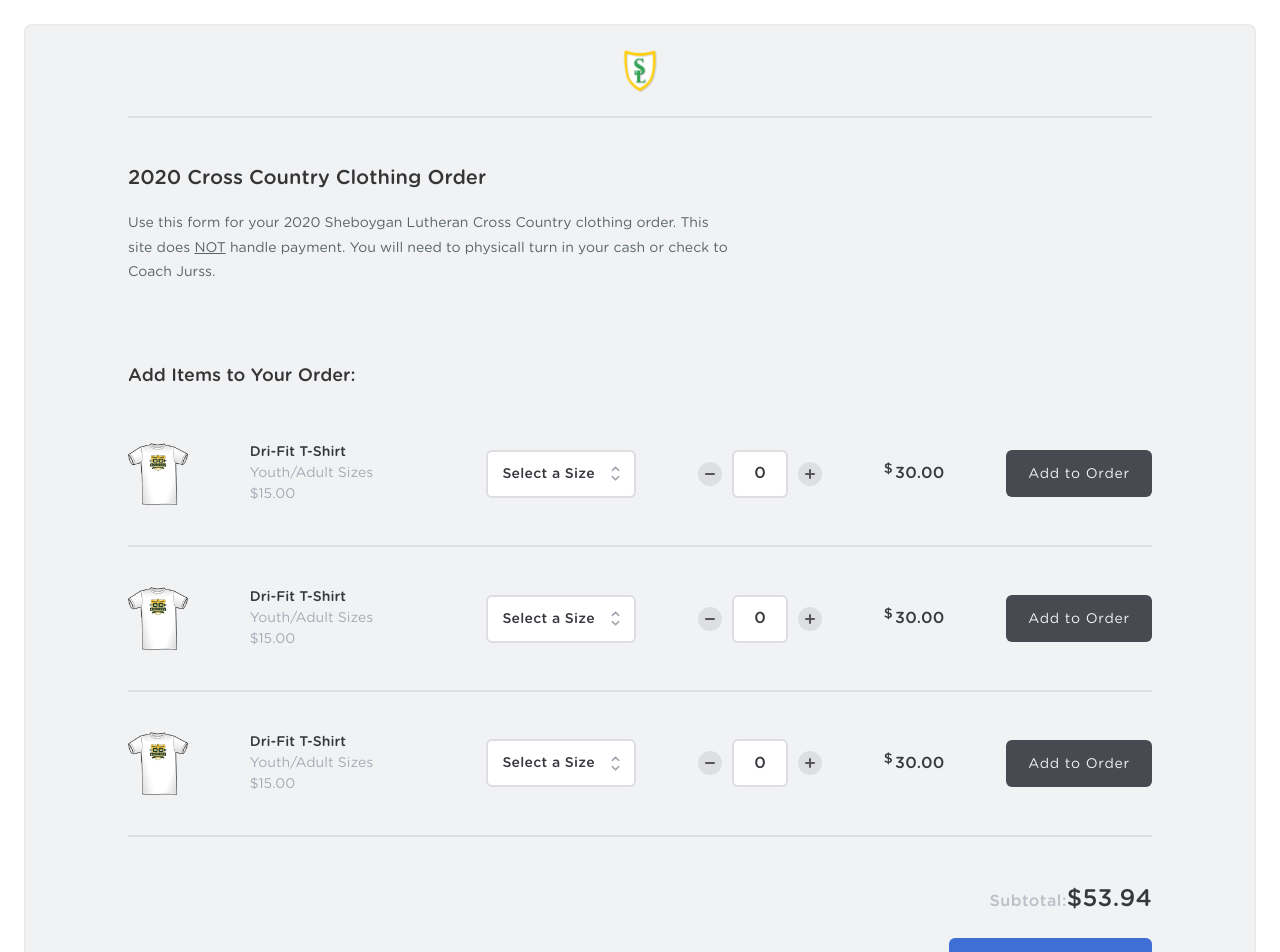
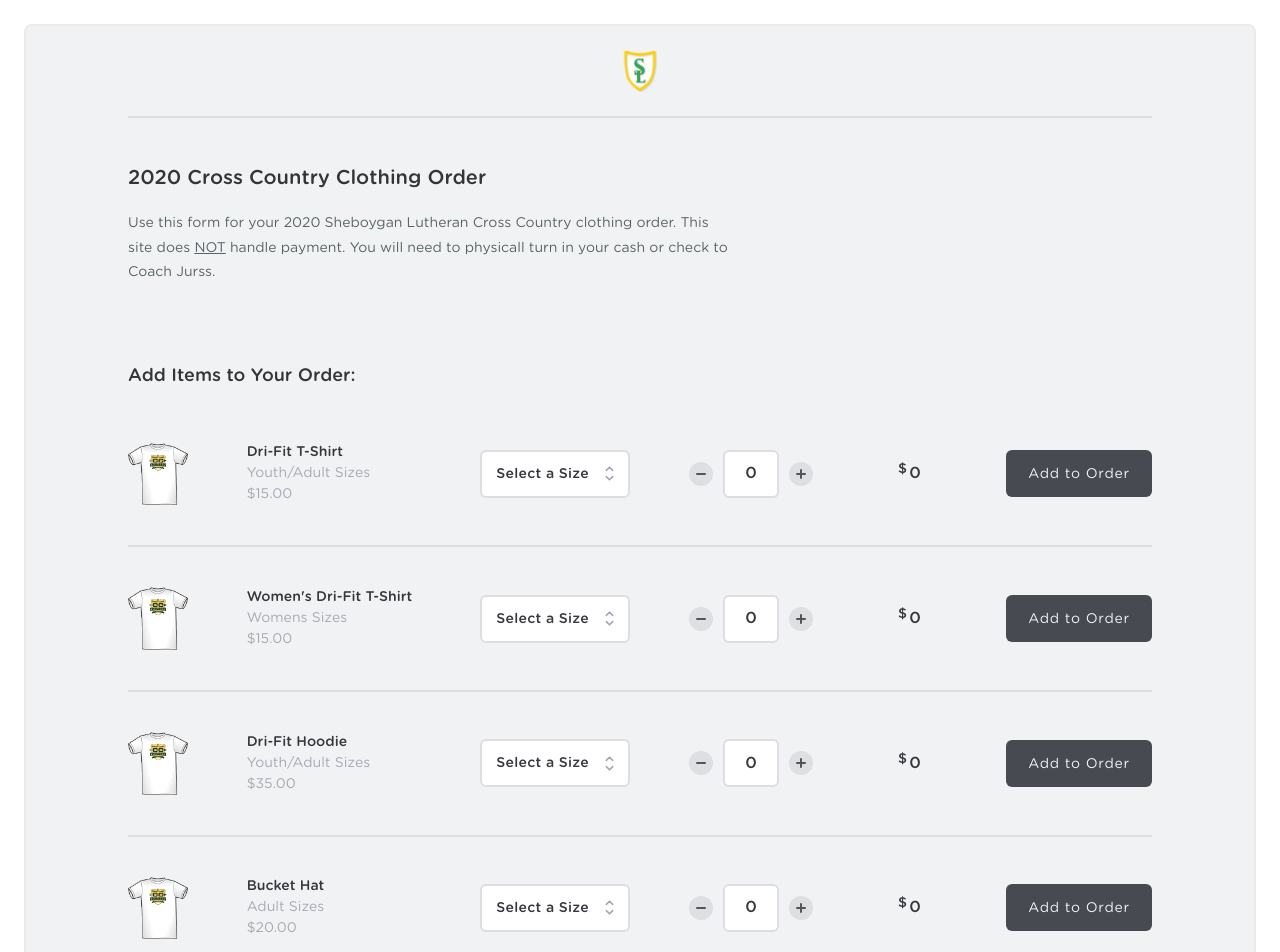
Before and after one commit to seanhasenstein/team-merch-store, a Next.js app: page / in a window 1280 px wide. Shown: the top 952 px of the page. Built offline with nearby package versions, Linux system fonts and the light colour scheme.

Commit message:
add OrderContext and start setup with fake data

```diff
--- a/components/ShoppingItem.js
+++ b/components/ShoppingItem.js
@@ -1,33 +1,78 @@
-import React from 'react';
+import React, { useState, useEffect, useContext } from 'react';
+import { OrderContext } from '../context/OrderContext';
 import styles from '../styles/item.module.css';
 
-const ShoppingItem = () => {
+const ShoppingItem = ({ item }) => {
+  const orderContext = useContext(OrderContext);
+  const [sku, setSku] = useState(undefined);
+  const [quantity, setQuantity] = useState(0);
+  const [total, setTotal] = useState(0);
+  useEffect(() => {
+    console.log({
+      order: orderContext.order,
+      orderTotal: orderContext.orderTotal,
+    });
+    if (isNaN(total)) {
+      setTotal(parseInt(0));
+      return;
+    }
+    if (quantity < 0) setQuantity(0);
+    if (sku === 'DEFAULT') setTotal(0);
+    if (sku && sku !== 'DEFAULT') {
+      const { price } = item.skus.find(element => sku === element.id);
+      setTotal((quantity * (price / 100)).toFixed(2));
+    }
+  }, [sku, quantity]);
+
+  const handleQtyChange = e => {
+    e.preventDefault();
+    setQuantity(e.target.value);
+  };
+
+  const handleDecrement = () => {
+    if (quantity === 0) {
+      setQuantity(0);
+      return;
+    }
+    setQuantity(quantity - 1);
+  };
+
+  const handleIncrement = () => {
+    const num = parseInt(quantity);
+    setQuantity(num + 1);
+  };
+
+  const handleAddToOrder = () => {
+    orderContext.addItemToOrder(item.id, sku, quantity, total);
+    // clear size and quantity
+  };
+
   return (
     <div className={styles.item}>
-      <img
-        className={styles.image}
-        src="/images/tshirt.png"
-        alt="Adult Dri-Fit T-Shirt"
-      />
+      <img className={styles.image} src={item.imgUrl} alt={item.primary} />
       <div className={styles.details}>
-        <h3>Dri-Fit T-Shirt</h3>
-        <p>Youth/Adult Sizes</p>
-        <p>$15.00</p>
+        <h3>{item.primary}</h3>
+        <p>{item.secondary}</p>
+        <p>${(item.price / 100).toFixed(2)}</p>
       </div>
       <div className={styles.size}>
-        <select className="form-select" name="size" id="size">
+        <select
+          className="form-select"
+          name="size"
+          id="size"
+          value={sku}
+          onChange={e => setSku(e.target.value)}
+        >
           <option value="DEFAULT">Select a Size</option>
-          <option value="YOUTH_XS">Youth XS</option>
-          <option value="YOUTH_SM">Youth SM</option>
-          <option value="ADULT_SM">Adult SM</option>
-          <option value="ADULT_MD">Adult MD</option>
-          <option value="ADULT_LG">Adult LG</option>
-          <option value="ADULT_XL">Adult XL</option>
-          <option value="ADULT_XXL">Adult XXL (+$2.00)</option>
+          {item.skus.map(sku => (
+            <option key={sku.id} value={sku.id}>
+              {sku.label}
+            </option>
+          ))}
         </select>
       </div>
       <div className={styles.quantity}>
-        <button>
+        <button onClick={handleDecrement}>
           <svg
             xmlns="http://www.w3.org/2000/svg"
             viewBox="0 0 20 20"
@@ -44,13 +89,14 @@ const ShoppingItem = () => {
           <label htmlFor="quantity">Qty.</label>
           <input
             className="form-input"
-            type="text"
-            value="0"
-            id="quanity"
-            name="quantity"
+            type="number"
+            value={quantity}
+            id={`quantity-${item.id}`}
+            name={`quantity-${item.id}`}
+            onChange={handleQtyChange}
           />
         </div>
-        <button>
+        <button onClick={handleIncrement}>
           <svg
             xmlns="http://www.w3.org/2000/svg"
             viewBox="0 0 20 20"
@@ -65,9 +111,10 @@ const ShoppingItem = () => {
         </button>
       </div>
       <div className={styles.total}>
-        <span>$</span>30.00
+        <span>$</span>
+        {total}
       </div>
-      <button className={styles.add}>
+      <button className={styles.add} onClick={handleAddToOrder}>
         Add to Order
         <svg
           xmlns="http://www.w3.org/2000/svg"
--- /dev/null
+++ b/context/OrderContext.js
@@ -0,0 +1,47 @@
+import React, { createContext, useState } from 'react';
+
+const OrderContext = createContext();
+const { Provider } = OrderContext;
+
+const OrderProvider = ({ children }) => {
+  const [order, setOrder] = useState([]);
+  const [orderTotal, setOrderTotal] = useState(0);
+
+  // [
+  // 	{
+  // 		itemId: 'i1',
+  // 		quantity: 1,
+  // 		sku: {
+  // 			id: 'i1-s0',
+  // 			label: 'Youth XS',
+  // 			price: 1500
+  // 		}
+  // 	}
+  // ]
+
+  const addItemToOrder = (itemId, skuId, quantity, itemTotal) => {
+    // check if itemId and skuId (size) is already in the order
+    // if yes => then only update the quantity,
+    // if no => then add the product to the order
+    setOrder([...order, { itemId, skuId, quantity, itemTotal }]);
+    console.log('itemTotal', typeof parseInt(itemTotal), parseInt(itemTotal));
+    setOrderTotal(orderTotal + parseInt(itemTotal));
+  };
+
+  const removeItemFromOrder = () => {};
+
+  return (
+    <Provider
+      value={{
+        order,
+        orderTotal,
+        addItemToOrder,
+        removeItemFromOrder,
+      }}
+    >
+      {children}
+    </Provider>
+  );
+};
+
+export { OrderContext, OrderProvider };
--- /dev/null
+++ b/data/index.js
@@ -0,0 +1,200 @@
+export const items = [
+  {
+    id: 'i-1',
+    primary: 'Dri-Fit T-Shirt',
+    secondary: 'Youth/Adult Sizes',
+    imgUrl: '/images/tshirt.png',
+    price: 1500,
+    skus: [
+      {
+        id: 'i1-s0',
+        label: 'Youth XS',
+        value: 'YOUTH_XS',
+        price: 1500,
+      },
+      {
+        id: 'i1-s1',
+        label: 'Youth SM',
+        value: 'YOUTH_SM',
+        price: 1500,
+      },
+      {
+        id: 'i1-s2',
+        label: 'Adult SM',
+        value: 'ADULT_SM',
+        price: 1500,
+      },
+      {
+        id: 'i1-s3',
+        label: 'Adult MD',
+        value: 'ADULT_MD',
+        price: 1500,
+      },
+      {
+        id: 'i1-s4',
+        label: 'Adult LG',
+        value: 'ADULT_LG',
+        price: 1500,
+      },
+      {
+        id: 'i1-s5',
+        label: 'Adult XL',
+        value: 'ADULT_XL',
+        price: 1500,
+      },
+      {
+        id: 'i1-s6',
+        label: 'Adult XXL (+$2.00)',
+        value: 'ADULT_XXL',
+        price: 1700,
+      },
+      {
+        id: 'i1-s7',
+        label: 'Adult XXXL (+$2.00)',
+        value: 'ADULT_XXXL',
+        price: 1700,
+      },
+    ],
+  },
+  {
+    id: 'i-2',
+    primary: "Women's Dri-Fit T-Shirt",
+    secondary: 'Womens Sizes',
+    imgUrl: '/images/tshirt.png',
+    price: 1500,
+    skus: [
+      {
+        id: 'i2-s1',
+        label: 'Woman XS',
+        value: 'Woman_XS',
+        price: 1500,
+      },
+      {
+        id: 'i2-s2',
+        label: 'Woman SM',
+        value: 'Woman_SM',
+        price: 1500,
+      },
+      {
+        id: 'i2-s3',
+        label: 'Woman MD',
+        value: 'Woman_MD',
+        price: 1500,
+      },
+      {
+        id: 'i2-s4',
+        label: 'Woman LG',
+        value: 'Woman_LG',
+        price: 1500,
+      },
+      {
+        id: 'i2-s5',
+        label: 'Woman XL',
+        value: 'Woman_XL',
+        price: 1500,
+      },
+      {
+        id: 'i2-s6',
+        label: 'Woman XXL (+$2.00)',
+        value: 'Woman_XXL',
+        price: 1700,
+      },
+      {
+        id: 'i2-s7',
+        label: 'Woman XXXL (+$2.00)',
+        value: 'Woman_XXXL',
+        price: 1700,
+      },
+    ],
+  },
+  {
+    id: 'i-3',
+    primary: 'Dri-Fit Hoodie',
+    secondary: 'Youth/Adult Sizes',
+    imgUrl: '/images/tshirt.png',
+    price: 3500,
+    skus: [
+      {
+        id: 'i3-s0',
+        label: 'Youth XS',
+        value: 'YOUTH_XS',
+        price: 3500,
+      },
+      {
+        id: 'i3-s1',
+        label: 'Youth SM',
+        value: 'YOUTH_SM',
+        price: 3500,
+      },
+      {
+        id: 'i3-s2',
+        label: 'Adult SM',
+        value: 'ADULT_SM',
+        price: 3500,
+      },
+      {
+        id: 'i3-s3',
+        label: 'Adult MD',
+        value: 'ADULT_MD',
+        price: 3500,
+      },
+      {
+        id: 'i3-s4',
+        label: 'Adult LG',
+        value: 'ADULT_LG',
+        price: 3500,
+      },
+      {
+        id: 'i3-s5',
+        label: 'Adult XL',
+        value: 'ADULT_XL',
+        price: 3500,
+      },
+      {
+        id: 'i3-s6',
+        label: 'Adult XXL (+$3.00)',
+        value: 'ADULT_XXL',
+        price: 3800,
+      },
+      {
+        id: 'i3-s7',
+        label: 'Adult XXXL (+$3.00)',
+        value: 'ADULT_XXXL',
+        price: 3800,
+      },
+    ],
+  },
+  {
+    id: 'i-4',
+    primary: 'Bucket Hat',
+    secondary: 'Adult Sizes',
+    imgUrl: '/images/tshirt.png',
+    price: 2000,
+    skus: [
+      {
+        id: 'i4-s0',
+        label: 'SM',
+        value: 'SM',
+        price: 2000,
+      },
+      {
+        id: 'i4-s1',
+        label: 'MD',
+        value: 'MD',
+        price: 2000,
+      },
+      {
+        id: 'i4-s2',
+        label: 'LG',
+        value: 'LG',
+        price: 2000,
+      },
+      {
+        id: 'i4-s3',
+        label: 'XL',
+        value: 'XL',
+        price: 2000,
+      },
+    ],
+  },
+];
--- a/pages/_app.js
+++ b/pages/_app.js
@@ -1,7 +1,12 @@
+import { OrderProvider } from '../context/OrderContext';
 import '../styles/global.css';
 
 const MerchOrderApp = ({ Component, pageProps }) => {
-  return <Component {...pageProps} />;
+  return (
+    <OrderProvider>
+      <Component {...pageProps} />
+    </OrderProvider>
+  );
 };
 
 export default MerchOrderApp;
--- a/pages/index.js
+++ b/pages/index.js
@@ -1,12 +1,17 @@
-import React from 'react';
+import React, { useContext } from 'react';
 import Head from 'next/head';
 import Link from 'next/link';
+import { OrderContext } from '../context/OrderContext';
 import Layout from '../components/Layout';
 import ShoppingItem from '../components/ShoppingItem';
 import Instructions from '../components/Instructions';
 import styles from '../styles/main.module.css';
+import { items } from '../data';
 
-const Home = () => (
+const Home = () => {
+  const orderContext = useContext(OrderContext);
+  console.log(typeof orderContext.orderTotal, orderContext.orderTotal);
+  return (
     <Layout>
       <Head>
         <title>Sheboygan Lutheran CC | 2020 Clothing Order</title>
@@ -16,20 +21,20 @@ const Home = () => (
         <h2>2020 Cross Country Clothing Order</h2>
         <p>
           Use this form for your 2020 Sheboygan Lutheran Cross Country clothing
-        order. This site does <span>NOT</span> handle payment. You will need to
-        physicall turn in your cash or check to Coach Jurss.
+          order. This site does <span>NOT</span> handle payment. You will need
+          to physicall turn in your cash or check to Coach Jurss.
         </p>
         <h4>Add Items to Your Order:</h4>
       </Instructions>
 
       <div className={styles.list}>
-      <ShoppingItem />
-      <ShoppingItem />
-      <ShoppingItem />
+        {items.map(item => (
+          <ShoppingItem key={item.id} item={item} />
+        ))}
       </div>
       <div className={styles.footer}>
         <div className={styles.total}>
-        <span>Subtotal:</span>$53.94
+          <span>Subtotal:</span>${orderContext.orderTotal.toFixed(2)}
         </div>
         <Link href="/review-order">
           <a className={styles.button}>
@@ -52,5 +57,6 @@ const Home = () => (
       </div>
     </Layout>
   );
+};
 
 export default Home;
--- a/styles/global.css
+++ b/styles/global.css
@@ -67,10 +67,17 @@ button {
   line-height: 1.5;
 }
 
-input[type='text']:focus {
+input[type='text']:focus,
+input[type='number']:focus {
   outline: none;
   box-shadow: 0 0 0 4px rgba(65, 141, 203, 0.2);
   border-color: #8faef4;
+}
+
+input[type='number']::-webkit-inner-spin-button,
+input[type='number']::-webkit-outer-spin-button {
+  -webkit-appearance: none;
+  margin: 0;
 }
 
 .form-select {
--- a/styles/item.module.css
+++ b/styles/item.module.css
@@ -115,7 +115,9 @@
 }
 
 .total {
+  min-width: 4.75rem;
   display: flex;
+  justify-content: center;
   font-size: 1rem;
   font-weight: 500;
   color: #36383e;
--- a/styles/main.module.css
+++ b/styles/main.module.css
@@ -68,6 +68,7 @@
 }
 
 .total span {
+  margin-right: 0.5rem;
   color: #bdbdc7;
   font-size: 1rem;
   letter-spacing: 0.5px;
```
Also changed, not shown: pages/review-order.js (+5 -2 lines). Lines whose indentation alone changed are shown as unchanged.
